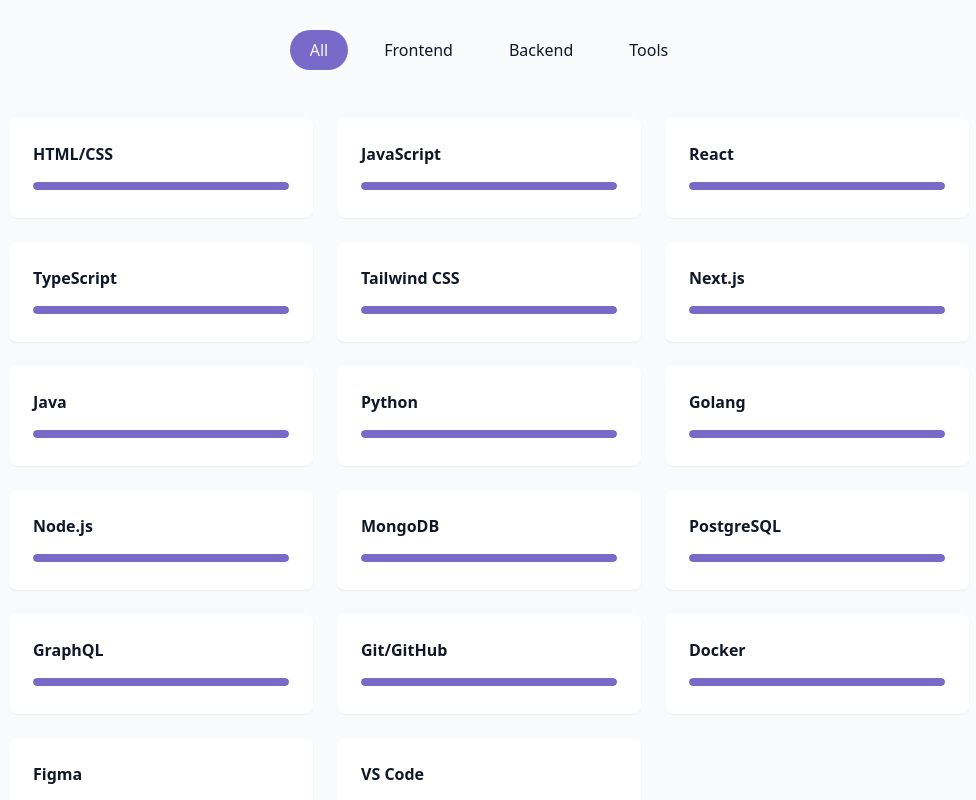
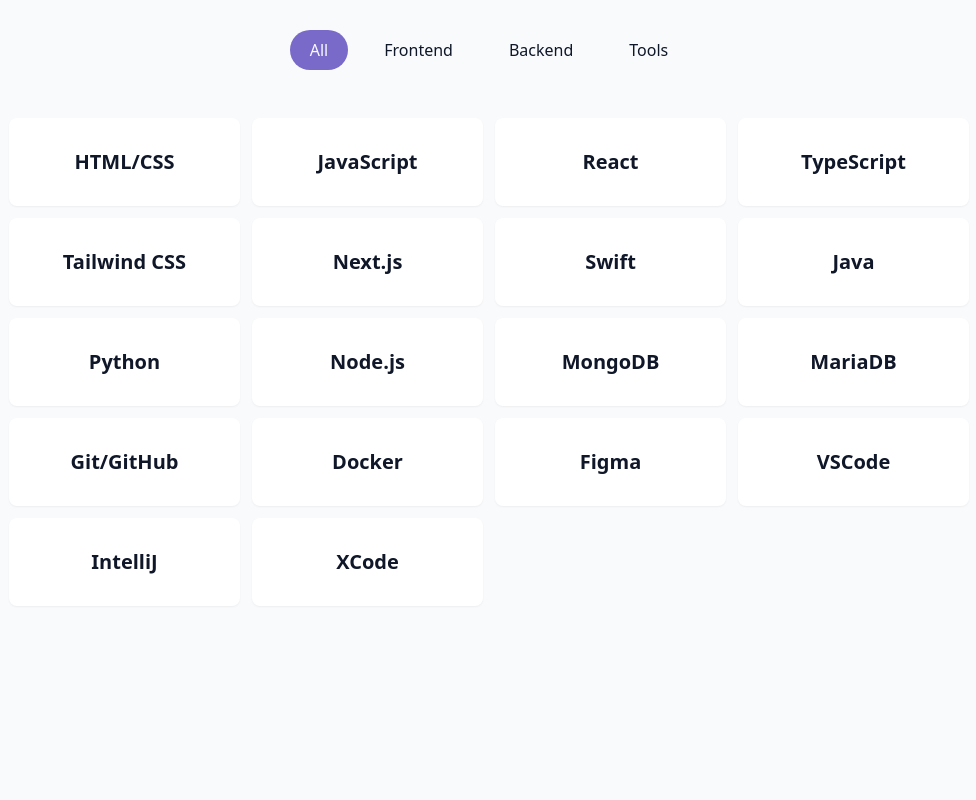
Before and after one commit to renatarsilva/meu-site, a React (Vite) app: page / in a window 1280 px wide. Shown: the part 1660-2460 px from the top of the page, without its empty margins (151-1127 px from the left). Built offline with nearby package versions, Linux system fonts and the light colour scheme.

Commit message:
feat: update

```diff
--- a/src/components/AboutSection.jsx
+++ b/src/components/AboutSection.jsx
@@ -30,12 +30,12 @@
               <a href="#contact" className="cosmic-button">
                 Get in Touch
               </a>
-              <a
+              <button
                 href=""
                 className="px-6 py-2 rounded-full border border-primary text-primary hover:bg-primary/10 transition-colors duration-300"
               >
                 Download CV
-              </a>
+              </button>
             </div>
           </div>
 
--- a/src/components/ContactSection.jsx
+++ b/src/components/ContactSection.jsx
@@ -21,6 +21,7 @@
       setIsSumitting(false);
     }, 1500);
   };
+
   return (
     <section id="contact" className="py-24 px-4 relative bg-secondary/30">
       <div className="container mx-auto max-w-5xl">
@@ -32,6 +33,7 @@
           Have a project in mind or want to collaborate? Feel free to reach out.
           I'm always open to discussing new opportunities.
         </p>
+
         <div className="grid grid-cols-1 md:grid-cols-2 gap-12">
           <div className="space-y-8">
             <h3 className="text-2xl font-semibold mb-6">Contact Information</h3>
@@ -41,7 +43,7 @@
                   <Mail className="h-6 w-6 text-primary" />
                 </div>
                 <div>
-                  <h4 className="font-medium">Linkedin</h4>{" "}
+                  <h4 className="font-medium">Linkedin</h4>
                   <a
                     href="https://www.linkedin.com/in/renatarsilvadotcom/"
                     className="text-muted-foreground hover:text-primary transition-colors"
@@ -56,12 +58,8 @@
                   <MapPin className="h-6 w-6 text-primary" />
                 </div>
                 <div>
-                  <h4 className="font-medium">Location</h4>{" "}
-                  <a
-                    // href="https://www.linkedin.com/in/renatarsilvadotcom/"
-                    className="text-muted-foreground hover:text-primary transition-colors"
-                  >
-                    {" "}
+                  <h4 className="font-medium">Location</h4>
+                  <a className="text-muted-foreground hover:text-primary transition-colors">
                     Brazil
                   </a>
                 </div>
@@ -75,7 +73,11 @@
           >
             <h3 className="text-2xl font-semibold mb-6">Send a Message</h3>
 
-            <form className="space-y-6">
+            {/* <form
+              action="https://formsubmit.co/renata.rodriguesdasilva@outlook.com"
+              method="POST"
+
+            >
               <div>
                 <label
                   htmlFor="name"
@@ -126,6 +128,44 @@
                 />
               </div>
 
+
+            </form> */}
+            <form
+              target="_blank"
+              action="https://formsubmit.co/renata.rodriguesdasilva@outlook.com"
+              method="POST"
+              className="space-y-2"
+            >
+              <div class="col">
+                <input
+                  type="text"
+                  id="name"
+                  name="name"
+                  required
+                  className="w-full px-4 py-3 rounded-md border border-input bg-background focus:outlind-hidden focus:ring-2 focus:ring-primary"
+                  placeholder="Your name..."
+                />
+              </div>
+              <div class="col">
+                <input
+                  type="text"
+                  id="email"
+                  name="email"
+                  required
+                  className="w-full px-4 py-3 rounded-md border border-input bg-background focus:outlind-hidden focus:ring-2 focus:ring-primary"
+                  placeholder="email@email.com"
+                />
+              </div>
+
+              <div class="form-group">
+                <textarea
+                  id="message"
+                  name="message"
+                  required
+                  className="w-full px-4 py-3 rounded-md border border-input bg-background focus:outlind-hidden focus:ring-2 focus:ring-primary resize-none"
+                  placeholder="Hello, I'd like to talk about..."
+                ></textarea>
+              </div>
               <button
                 type="submit"
                 disabled={isSubmitting}
--- a/src/components/Navbar.jsx
+++ b/src/components/Navbar.jsx
@@ -55,7 +55,7 @@
 
         <button
           onClick={() => setIsMenuOpen((prev) => !prev)}
-          className="md-hidden p-2 text-foreground z-50"
+          className="sm-hidden p-2 text-foreground z-50"
           aria-label={isMenuOpen ? "Close Menu" : "Open Menu"}
         >
           {isMenuOpen ? <X size={24} /> : <Menu size={24} />}{" "}
--- a/src/components/SkillsSection.jsx
+++ b/src/components/SkillsSection.jsx
@@ -9,21 +9,22 @@
   { name: "TypeScript", category: "frontend" },
   { name: "Tailwind CSS", category: "frontend" },
   { name: "Next.js", category: "frontend" },
+  { name: "Swift", category: "frontend" },
 
   // Backend
   { name: "Java", category: "backend" },
   { name: "Python", category: "backend" },
-  { name: "Golang", category: "backend" },
   { name: "Node.js", category: "backend" },
   { name: "MongoDB", category: "backend" },
-  { name: "PostgreSQL", category: "backend" },
-  { name: "GraphQL", category: "backend" },
+  { name: "MariaDB", category: "backend" },
 
   // Tools
   { name: "Git/GitHub", category: "tools" },
   { name: "Docker", category: "tools" },
   { name: "Figma", category: "tools" },
-  { name: "VS Code", category: "tools" },
+  { name: "VSCode", category: "tools" },
+  { name: "IntelliJ", category: "tools" },
+  { name: "XCode", category: "tools" },
 ];
 
 const categories = ["all", "frontend", "backend", "tools"];
@@ -56,20 +57,20 @@
           ))}
         </div>
 
-        <div className="grid grid-cols-1 sm:grid-cols-2 lg:grid-cols-3 gap-6">
+        <div className="grid grid-cols-2 sm:grid-cols-1 lg:grid-cols-4 gap-3">
           {filteredSkills.map((skill, key) => (
             <div
               key={key}
-              className="bg-card p-6 rounded-lg shadow-xs card-hover"
+              className="bg-card p-4 rounded-lg shadow-xs card-hover max-w-[250px]"
             >
-              <div className="text-left mb-4">
-                <h3 className="font-semibold">{skill.name}</h3>
+              <div className="text-left mb-4 justify-center flex items-center h-full">
+                <h1 className="font-semibold text-xl">{skill.name}</h1>
               </div>{" "}
               <div className="w-full bg-secondary/50 h-2 rounded-full overflow-hidden">
-                <div
+                {/* <div
                   className="bg-primary h-2 rounded-full origin-left animate-[grow_1.5s_ease-out]"
                   style={{ width: 100 + "%" }}
-                />
+                /> */}
               </div>
               <div className="text-right mt-1">
                 <span className="text-sm text-muted-foreground">
--- a/src/components/ThemeToggle.jsx
+++ b/src/components/ThemeToggle.jsx
@@ -32,7 +32,7 @@
     <button
       onClick={toggleTheme}
       className={cn(
-        "fixed max-sm:hidden top-5 right-5 z-50 p-2 rounded-full transition-colors duration-300",
+        "fixed max-sm:hidden top-3 right-5 z-50 p-2 rounded-full transition-colors duration-300",
         "focus:outlin-hidden"
       )}
     >
```
